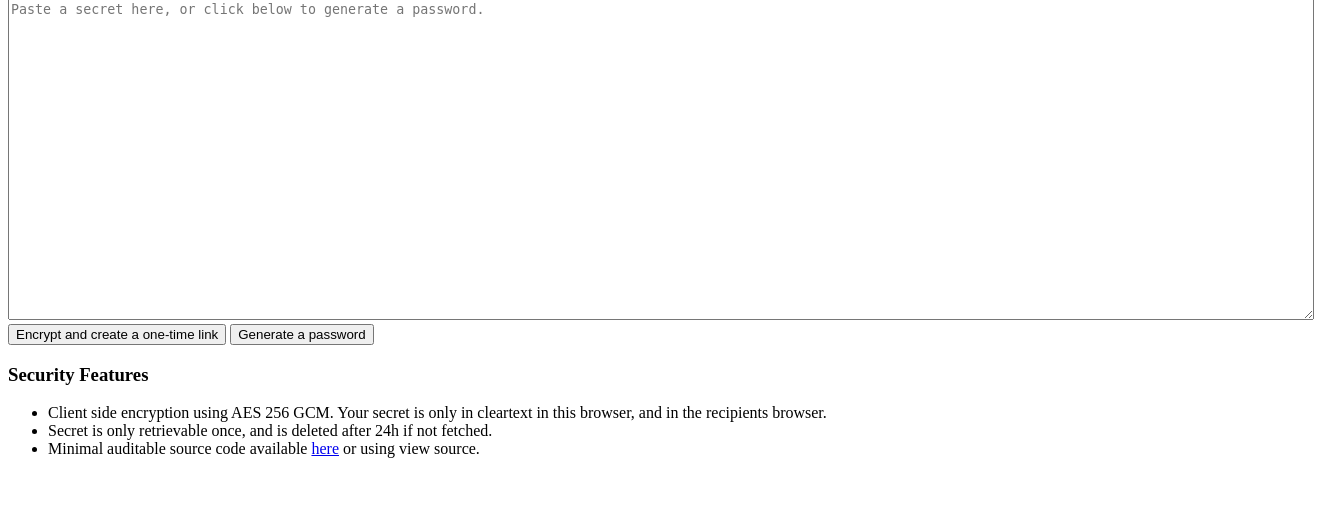
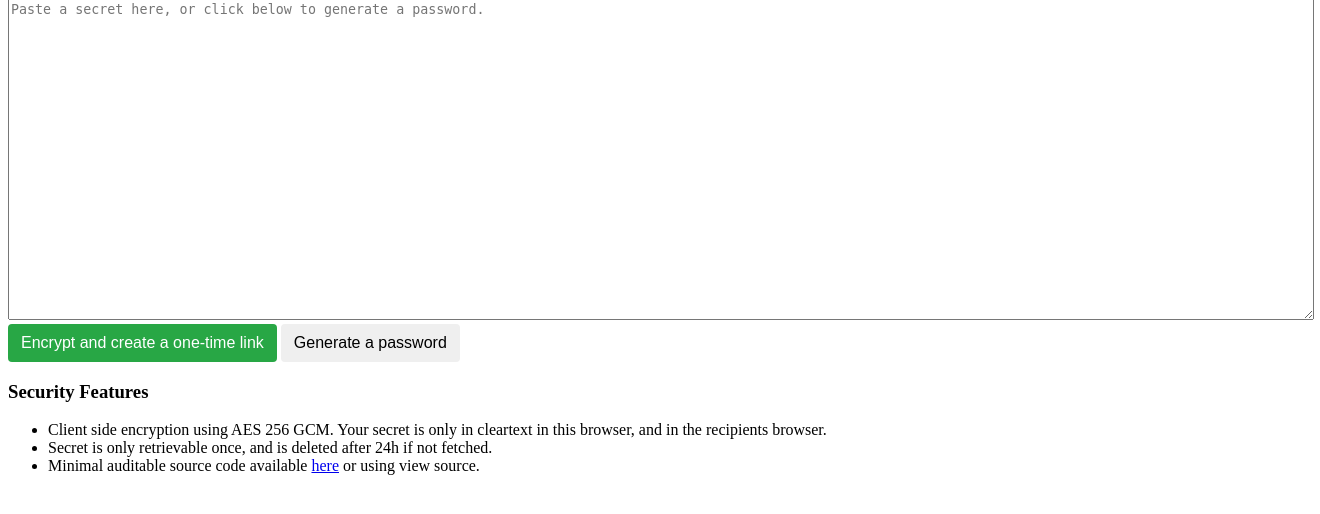
Before and after one commit to dschlyter/simple-secret-share, a Flask app: page / in a window 1320 px wide. Shown: the part 81-595 px from the top of the page. Run offline with Flask 2, Linux system fonts and the light colour scheme; some libraries are stand-ins or nearby versions.

Commit message:
UX improvements

```diff
--- a/src/static/index.js
+++ b/src/static/index.js
@@ -35,10 +35,10 @@ function displayUrl(secretId, encryptionKey) {
 }
 
 function generatePassword() {
-    let prevValue = document.getElementById("entry").value;
-    let newValue = buf2hex(randomBytes(24));
-    if (prevValue.length > 0) {
-        newValue = prevValue + "\n" + newValue;
-    }
-    document.getElementById("entry").value = newValue;
+    document.getElementById("entry").value = buf2hex(randomBytes(24));
 }
+
+// After user input hide the password button in order to avoid user confusing password generation in a secret with protecting their secret with a password
+document.getElementById("entry").addEventListener('keydown', (event) => {
+    document.getElementById("generate-button").style.display = 'none';
+});
--- /dev/null
+++ b/src/static/style.css
@@ -0,0 +1,36 @@
+/* Some style from bootstrap 4 */
+
+/*!
+ * Bootstrap v4.0.0 (https://getbootstrap.com)
+ * Copyright 2011-2018 The Bootstrap Authors
+ * Copyright 2011-2018 Twitter, Inc.
+ * Licensed under MIT (https://github.com/twbs/bootstrap/blob/master/LICENSE)
+ */
+
+.btn-success {
+    color: #fff;
+    background-color: #28a745;
+    border-color: #28a745;
+}
+
+.btn {
+    display: inline-block;
+    font-weight: 400;
+    text-align: center;
+    white-space: nowrap;
+    vertical-align: middle;
+    -webkit-user-select: none;
+    -moz-user-select: none;
+    -ms-user-select: none;
+    user-select: none;
+    border: 1px solid transparent;
+        border-top-color: transparent;
+        border-right-color: transparent;
+        border-bottom-color: transparent;
+        border-left-color: transparent;
+    padding: .375rem .75rem;
+    font-size: 1rem;
+    line-height: 1.5;
+    border-radius: .25rem;
+    transition: color .15s ease-in-out,background-color .15s ease-in-out,border-color .15s ease-in-out,box-shadow .15s ease-in-out;
+}
--- a/src/templates/index.html
+++ b/src/templates/index.html
@@ -5,6 +5,8 @@
     <meta charset="UTF-8">
     <meta name="viewport" content="width=device-width, initial-scale=1.0">
     <meta http-equiv="X-UA-Compatible" content="ie=edge">
+
+    <link rel="stylesheet" type="text/css" href="{{ url_for('static', filename='style.css') }}">
 
     <title>Secure Secret Share</title>
 </head>
@@ -18,8 +20,8 @@
         </div>
 
         <div>
-            <button onclick="storeSecret()">Encrypt and create a one-time link</button>
-            <button onclick="generatePassword()">Generate a password</button>
+            <button class="btn btn-success" onclick="storeSecret()">Encrypt and create a one-time link</button>
+            <button class="btn" id="generate-button" onclick="generatePassword()">Generate a password</button>
         </div>
 
         <h3>Security Features</h3>
```
